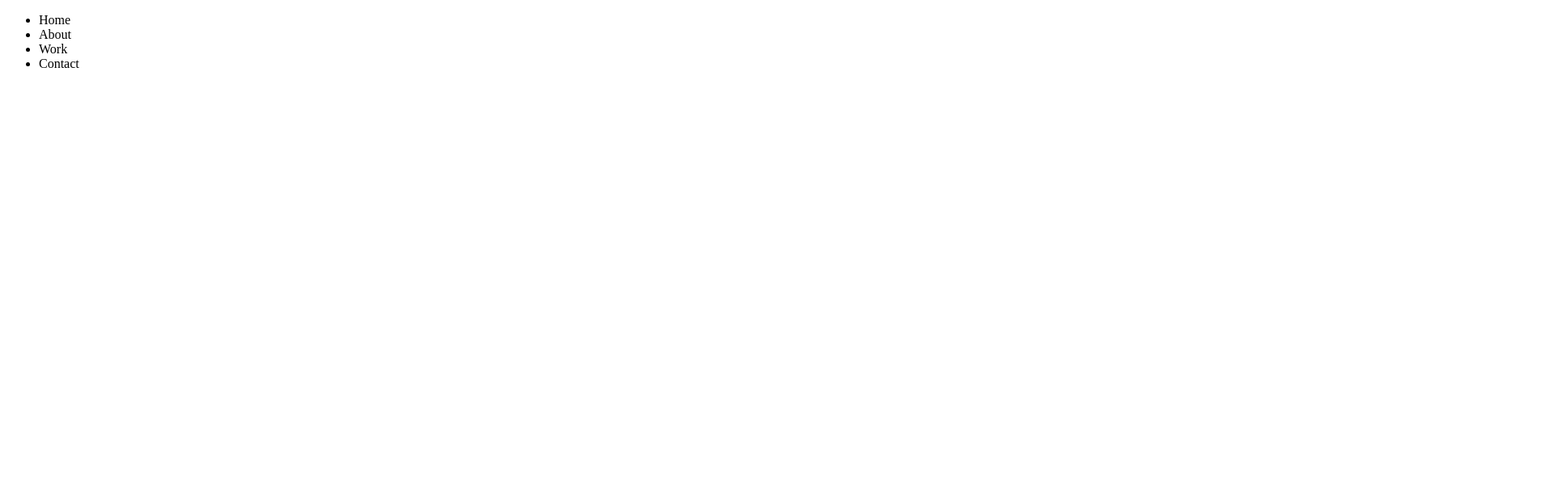
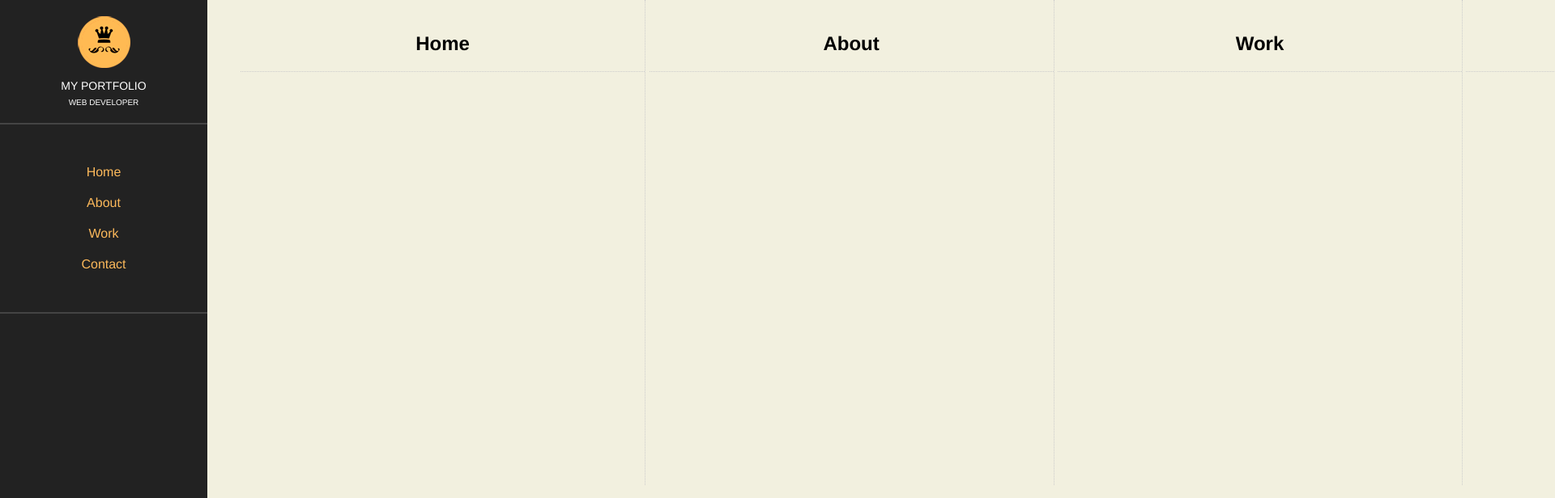
Before and after one commit to cxoltero/portfolio, a plain HTML site: page index.html in a window 1280 px wide. Shown: the top 616 px of the page at 81% size, 1920 px wide, since content can reach past the window. Drawn offline with Linux system fonts and the light colour scheme.

Commit message:
added images folder

```diff
--- a/index.html
+++ b/index.html
@@ -3,24 +3,38 @@
 <head>
 	<meta charset="utf-8">
 	<title>Carlos Hernandez</title>
-	<link rel="text/stylesheet" href="style.css">
+    <link rel="stylesheet" type="text/css" href="style.css">
 </head>
 <body>
-<div id="menu">
-	<div id="logo-menu"></div>
+<div id="menu-container">
+	<div id="logo-menu">
+		<img src="images/logo1.png"/>
+		<div id="logo-name">MY PORTFOLIO</div>
+		<div id ="logo-desc">WEB DEVELOPER</div>
+	</div>
 	<ul id="menu">
-		<li><a href="#"></a>Home</li>
-		<li><a href="#"></a>About</li>
-		<li><a href="#"></a>Work</li>
-		<li><a href="#"></a>Contact</li>
+		<li><a href="#">Home</a></li>
+		<li><a href="#">About</a></li>
+		<li><a href="#">Work</a></li>
+		<li><a href="#">Contact</a></li>
 	</ul>
 </div><!--Menu-->
 <div id="main-container">
-	<div class="section" id="home"></div><!--  Section  -->
-	<div class="section" id="about"></div><!--  Section  -->
-	<div class="section" id="work"></div><!--  Section  -->
-	<div class="section" id="contact"></div><!--  Section  -->
-	<div class="section" id="blog"></div><!--  Section  -->
+	<div class="section" id="homeSection">
+		<h2>Home</h2>
+	</div><!--  Section  -->
+	<div class="section" id="aboutSection">
+		<h2>About</h2>
+	</div><!--  Section  -->
+	<div class="section" id="workSection">
+		<h2>Work</h2>
+	</div><!--  Section  -->
+	<div class="section" id="contactSection">
+		<h2>Contact</h2>
+	</div><!--  Section  -->
+	<div class="section" id="blogSection">
+		<h2>Blog</h2>
+	</div><!--  Section  -->
 </div><!--Main Menu-->
 <script src="main.js"></script>
 </body>
--- a/style.css
+++ b/style.css
@@ -0,0 +1,88 @@
+				/*******************BODY**************************/
+*{
+	-moz-box-sizing: border-box;
+	box-sizing: border-box;
+}
+
+html, body{
+	background-color: #F2f0df;
+	font-family: Helvetica, Verdana, Arial;
+	font-size: 16px;
+	padding: 0;
+	margin: 0;
+}
+
+				/******************* MENU **************************/
+#menu-container{
+	width: 20%;
+	background-color: #222;
+	position: fixed;
+	height: 100%;
+	text-align: center;
+}
+
+#menu-container #logo-menu{
+	text-align: center;
+	margin: 20px auto;
+}
+#menu-container #logo-menu #logo-name{
+	color: white;
+	font-size: 14px;
+	padding-top: 10px;
+}
+
+#menu-container #logo-menu #logo-desc{
+	color: white;
+	padding-top: 7px;
+	font-size: 10px;
+}
+
+#menu-container #menu{
+	background-color: #222;
+	margin: 0;
+	padding: 40px 0 40px 0;
+	border-top: 2px solid #444;
+	border-bottom: 2px solid #444;
+}
+
+#menu-container #menu li{
+	list-style: none;
+	margin: 0;
+	padding: 10px;
+	text-align: center;
+}
+
+#menu-container #menu li a{
+	color: #FCB95B;
+	text-decoration: none;
+	-webkit-transition: all 0.3s;
+	-moz-transition: all 0.3s;
+	-ms-transition: all 0.3s;
+	-o-transition: all 0.3s;
+	transition: all 0.3s;
+}
+
+#menu-container #menu li a:hover{
+	color: #F5DFCE;
+}
+
+				/******************* MAIN **************************/
+#main-container{
+	width: 2600px;
+	display: inline-block;
+	margin-left:20%;
+	text-align: center;
+}
+
+#main-container .section{
+	border-right: dotted 1px #ccc;
+	display: inline-block;
+	width: 500px;
+	vertical-align: top;
+	height: 600px;
+}
+
+#main-container .section h2{
+	border-bottom: dotted 1px #ccc;
+	padding: 20px 40px;
+}
```
Also changed, not shown: images/close.png (added), images/feed.png (added), images/fondo-trabajo.png (added), images/logo1.png (added), images/logo2.png (added), images/separador.png (added), images/slide1.jpg (added), images/slide2.jpg (added), images/slide3.jpg (added), images/slide4.jpg (added).
